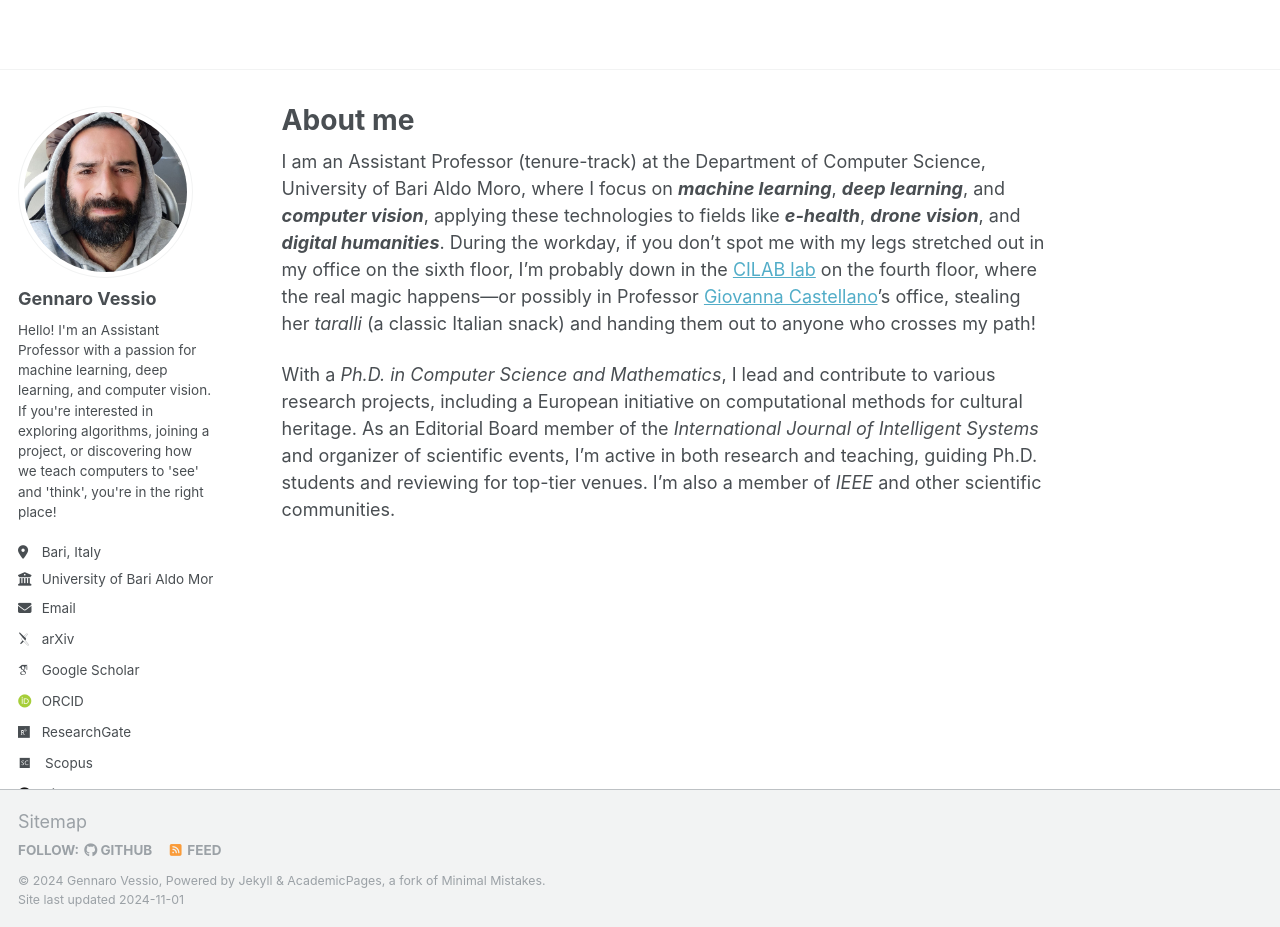
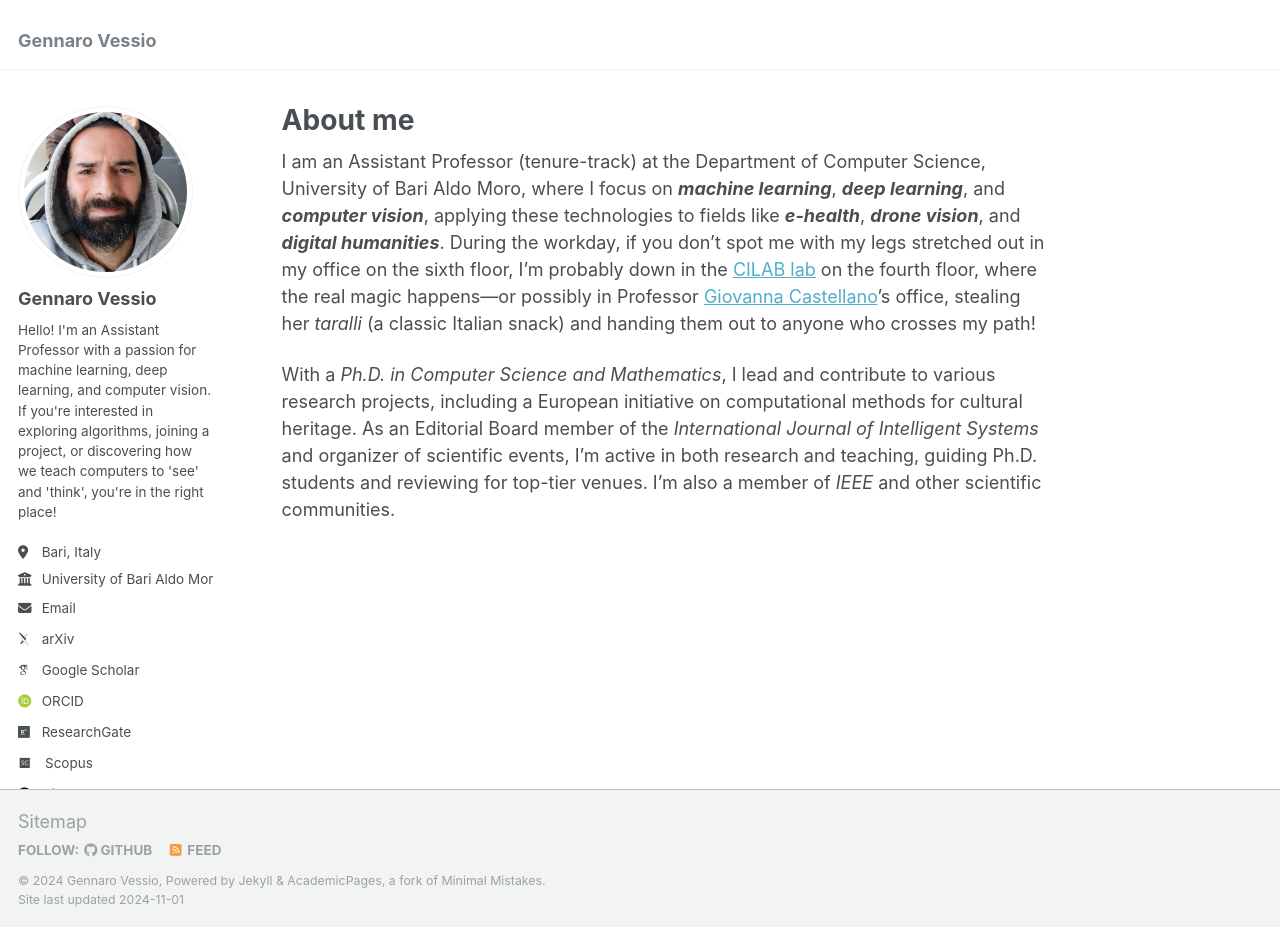
Before and after one commit to gvessio/gvessio.github.io, a Jekyll site: the page built from _pages/about.md, in a window 1280 px wide and 927 px high. Built offline with Jekyll 4.4.1, drawn with Linux system fonts in a browser that asks for light colours; some web fonts are replaced.

Commit message:
New change

```diff
--- a/_config.yml
+++ b/_config.yml
@@ -8,7 +8,7 @@
 
 # Basic Site Settings
 locale                   : "en-US"
-title                    : ""
+title                    : "Gennaro Vessio"
 title_separator          : "-"
 name                     : &name "Gennaro Vessio"
 description              : &description ""
```
